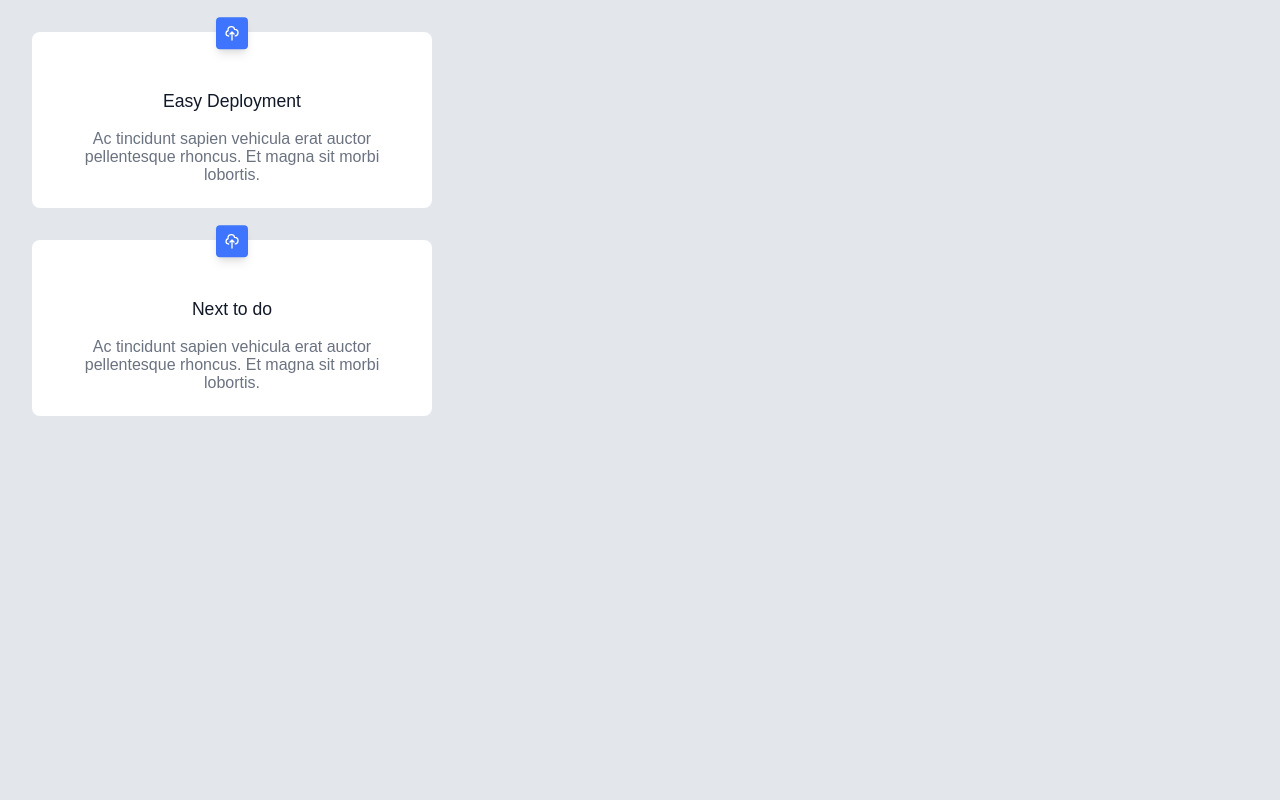
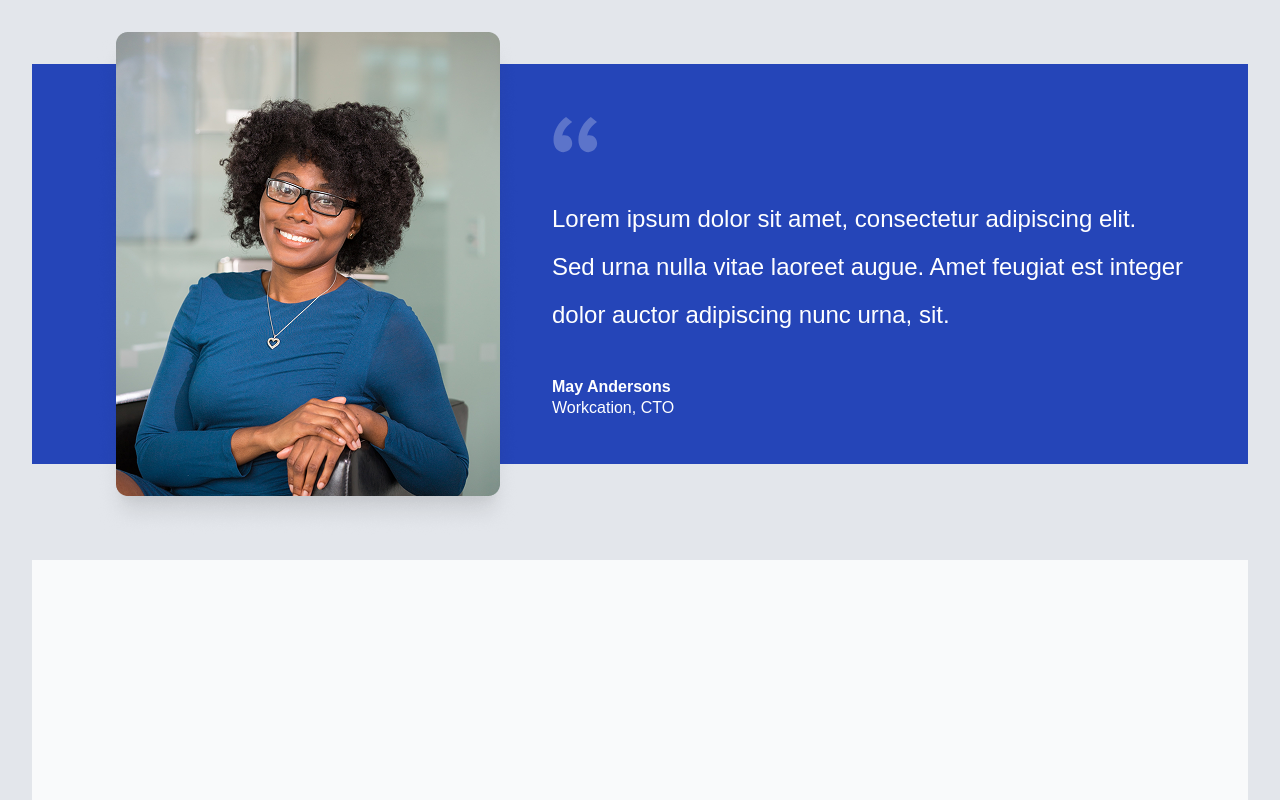
Before and after one commit to FilipSzkarlat/components-library, a React (Vite) app: page / in a window 1280 px wide. Shown: the top 800 px of the page. Built offline with nearby package versions, Linux system fonts and the light colour scheme; the HTML template or start-up script is replaced by a standard one.

Commit message:
create testimonial desktop with picture parameter

```diff
--- a/src/App.jsx
+++ b/src/App.jsx
@@ -1,6 +1,8 @@
 import Badge from './components/Badge.jsx';
 import Banner from './components/Banner.jsx';
 import Card from './components/Card.jsx';
+import TestimonialsDesktop from './TestimonialsDesktop.jsx';
+import image from './TestimonialAssets/Image.png'
 
 export default function App() {
 
@@ -26,13 +28,21 @@ export default function App() {
         Lorem ipsum dolor sit amet consectetur adipisicing elit. Aliquid pariatur, ipsum similique veniam.
       </Banner> */}
 
-      <Card>
+      {/* <Card>
         Ac tincidunt sapien vehicula erat auctor pellentesque rhoncus. Et magna sit morbi lobortis.
       </Card>
 
       <Card title="Next to do">
         Ac tincidunt sapien vehicula erat auctor pellentesque rhoncus. Et magna sit morbi lobortis.
-      </Card>
+      </Card> */}
+
+      <TestimonialsDesktop picture={image} name={'May Andersons'} company={'Workcation'} title={'CTO'}>
+        Lorem ipsum dolor sit amet, consectetur adipiscing elit. Sed urna nulla vitae laoreet augue. Amet feugiat est integer dolor auctor adipiscing nunc urna, sit.
+      </TestimonialsDesktop>
+
+        <TestimonialsDesktop name={'May Andersons'} company={'Workcation'} title={'CTO'}>
+        Lorem ipsum dolor sit amet, consectetur adipiscing elit. Sed urna nulla vitae laoreet augue. Amet feugiat est integer dolor auctor adipiscing nunc urna, sit.
+      </TestimonialsDesktop>
     </>
   )
 }
--- /dev/null
+++ b/src/TestimonialsDesktop.jsx
@@ -0,0 +1,27 @@
+import quote from './testimonialAssets/quote.svg'
+
+export default function TestimonialsDesktop({picture, children, name, title, company}) {
+  return (
+    picture ?
+      <div className="testimonial">
+          <div className="testimonial_picture">
+              <img src={picture} alt='' />
+          </div>
+          <div className="testimonial_content">
+              <img src={quote} alt='' className="quote" />
+              <div className="testimonial_description">
+                {children}
+              </div>
+              <div className="name">
+                  {name ? name : 'Name Surname'}
+              </div>
+              <div className="job_title">
+                  {`${company ? company : 'Company Name'}, ${title ? title : 'Job Title'}`}
+              </div>
+          </div>
+      </div>
+    :
+      <div className="testimonial no_picture">
+      </div>
+  )
+}
--- a/src/index.css
+++ b/src/index.css
@@ -140,3 +140,50 @@ body {
   position: absolute;
   top: -1em;
 }
+
+.testimonial{
+  display: flex;
+  align-items: center;
+  background-color: #2545B8;
+  color: white;
+  padding-inline: 4em;
+  margin: 4em 2em;
+  margin-bottom: 6em;
+  position: relative;
+  height: 400px;
+  gap: 2em;
+}
+
+.testimonial_picture{
+  height: 464px;
+  position: relative;
+  border-radius: .75em;
+}
+
+.testimonial_content {
+  display: flex;
+  flex-direction: column;
+  align-items: self-start;
+  max-width: 800px;
+}
+
+.testimonial_description {
+  font-size: 1.5em;
+  line-height: 2em;
+  margin-block: 1.5em;
+  font-weight: 500;
+}
+
+.name {
+  font-weight: 700;
+  line-height: 1.5em;
+}
+
+.title {
+  font-weight: 500;
+  line-height: 1.5em;
+}
+
+.testimonial.no_picture {
+  background-color: #F9FAFB;
+}
```
Also changed, not shown: src/testimonialAssets/Image.png (added), src/testimonialAssets/quote.svg (added).
